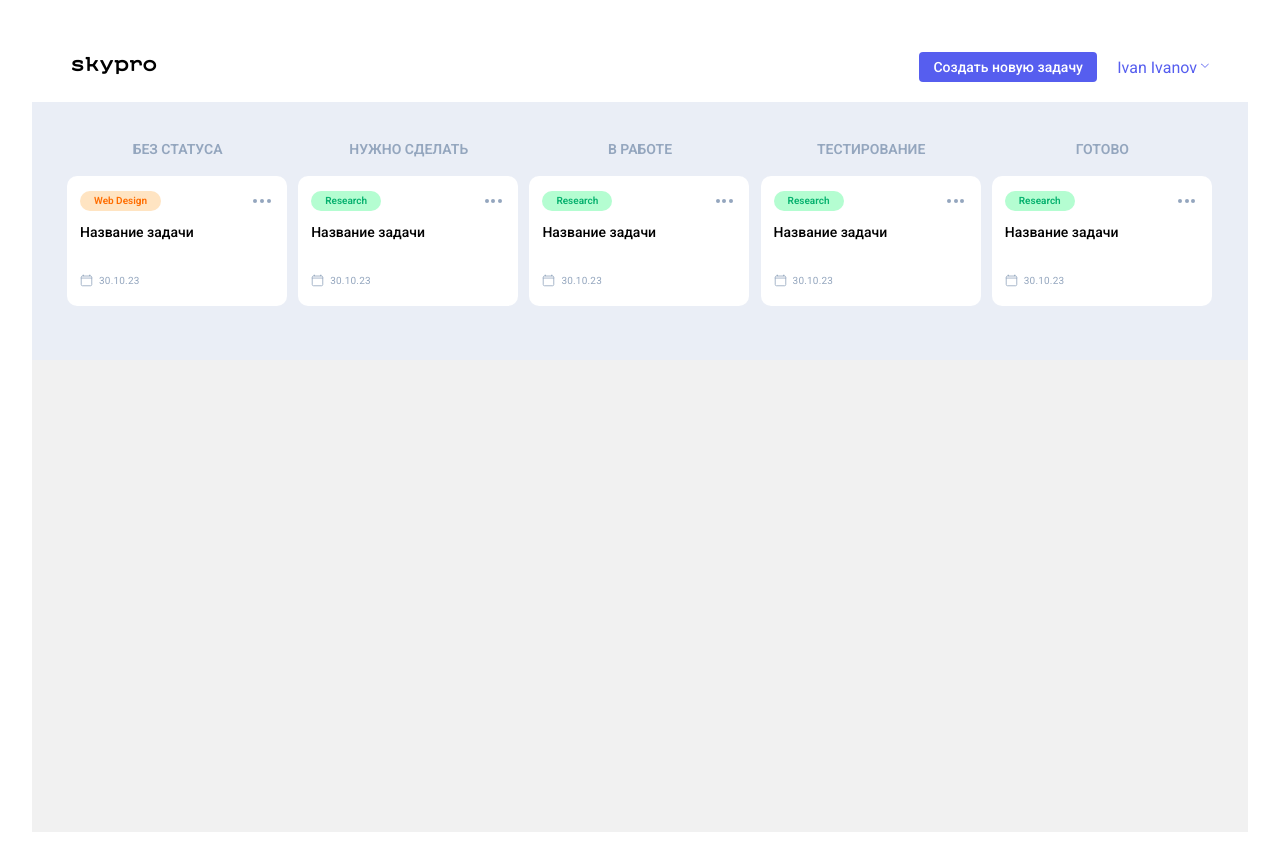
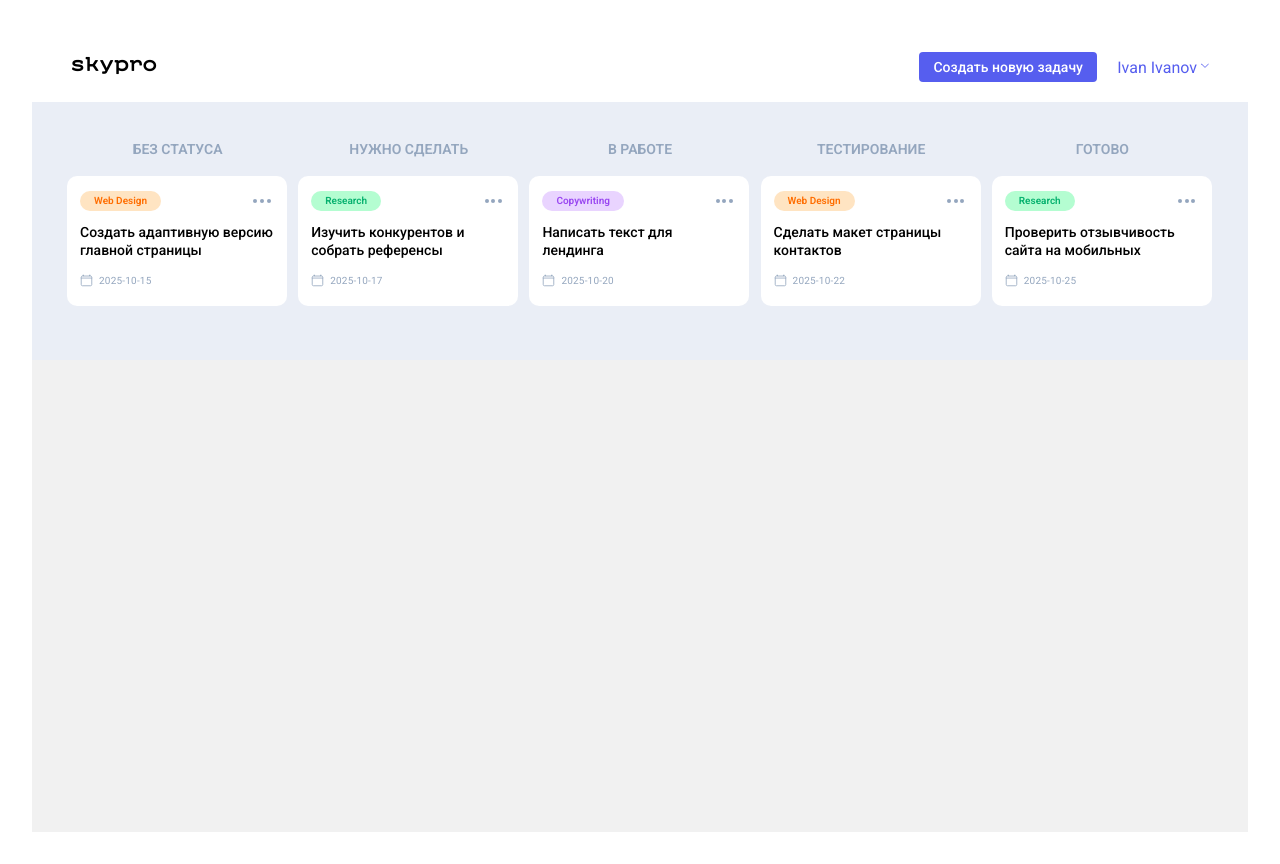
Before and after one commit to x3imal/skypro-kanban, a React (Vite) app: page / in a window 1280 px wide. Built offline with nearby package versions, Linux system fonts and the light colour scheme.

Commit message:
hw2: создали тестовые данные и отрисовали карточки

```diff
--- a/src/App.css
+++ b/src/App.css
@@ -925,6 +925,7 @@ body {
     line-height: 18px;
     color: #000000;
     margin-bottom: 10px;
+    text-align: left;
 }
 .card__content {
     height: 64px;
--- a/src/App.jsx
+++ b/src/App.jsx
@@ -5,19 +5,29 @@ import Column from "./components/Column/Column.jsx";
 import Card from "./components/Card/Card.jsx";
 import PopNewCard from "./components/PopNewCard/PopNewCard.jsx";
 import PopBrowse from "./components/PopBrowse/PopBrowse.jsx";
+import { cardsData } from "./data.js";
 
 export default function App() {
+    const statuses = ["Без статуса", "Нужно сделать", "В работе", "Тестирование", "Готово"];
+
     return (
         <div className="wrapper">
 
+            {/* Попап выхода */}
             <div className="pop-exit" id="popExit">
                 <div className="pop-exit__container">
                     <div className="pop-exit__block">
-                        <div className="pop-exit__ttl"><h2>Выйти из аккаунта?</h2></div>
+                        <div className="pop-exit__ttl">
+                            <h2>Выйти из аккаунта?</h2>
+                        </div>
                         <form className="pop-exit__form" id="formExit" action="#">
                             <div className="pop-exit__form-group">
-                                <button className="pop-exit__exit-yes _hover01" id="exitYes"><a href="modal/signin.html">Да, выйти</a></button>
-                                <button className="pop-exit__exit-no _hover03" id="exitNo"><a href="index.html">Нет, остаться</a></button>
+                                <button className="pop-exit__exit-yes _hover01" id="exitYes">
+                                    <a href="modal/signin.html">Да, выйти</a>
+                                </button>
+                                <button className="pop-exit__exit-no _hover03" id="exitNo">
+                                    <a href="index.html">Нет, остаться</a>
+                                </button>
                             </div>
                         </form>
                     </div>
@@ -29,25 +39,27 @@ export default function App() {
             <Header />
 
             <Main>
-                <Column title="Без статуса">
-                    <Card category="Web Design" colorClass="_orange" />
-                </Column>
-
-                <Column title="Нужно сделать">
-                    <Card category="Research" colorClass="_green" />
-                </Column>
-
-                <Column title="В работе">
-                    <Card category="Research" colorClass="_green" />
-                </Column>
-
-                <Column title="Тестирование">
-                    <Card category="Research" colorClass="_green" />
-                </Column>
-
-                <Column title="Готово">
-                    <Card category="Research" colorClass="_green" />
-                </Column>
+                {statuses.map((status) => (
+                    <Column key={status} title={status}>
+                        {cardsData
+                            .filter((card) => card.status === status)
+                            .map((card) => (
+                                <Card
+                                    key={card.id}
+                                    category={card.topic}
+                                    title={card.title}
+                                    date={card.date}
+                                    colorClass={
+                                        card.topic === "Web Design"
+                                            ? "_orange"
+                                            : card.topic === "Research"
+                                                ? "_green"
+                                                : "_purple"
+                                    }
+                                />
+                            ))}
+                    </Column>
+                ))}
             </Main>
         </div>
     );
--- /dev/null
+++ b/src/data.js
@@ -0,0 +1,38 @@
+
+export const cardsData = [
+    {
+        id: 1,
+        topic: "Web Design",
+        title: "Создать адаптивную версию главной страницы",
+        date: "2025-10-15",
+        status: "Без статуса",
+    },
+    {
+        id: 2,
+        topic: "Research",
+        title: "Изучить конкурентов и собрать референсы",
+        date: "2025-10-17",
+        status: "Нужно сделать",
+    },
+    {
+        id: 3,
+        topic: "Copywriting",
+        title: "Написать текст для лендинга",
+        date: "2025-10-20",
+        status: "В работе",
+    },
+    {
+        id: 4,
+        topic: "Web Design",
+        title: "Сделать макет страницы контактов",
+        date: "2025-10-22",
+        status: "Тестирование",
+    },
+    {
+        id: 5,
+        topic: "Research",
+        title: "Проверить отзывчивость сайта на мобильных",
+        date: "2025-10-25",
+        status: "Готово",
+    },
+];
```
